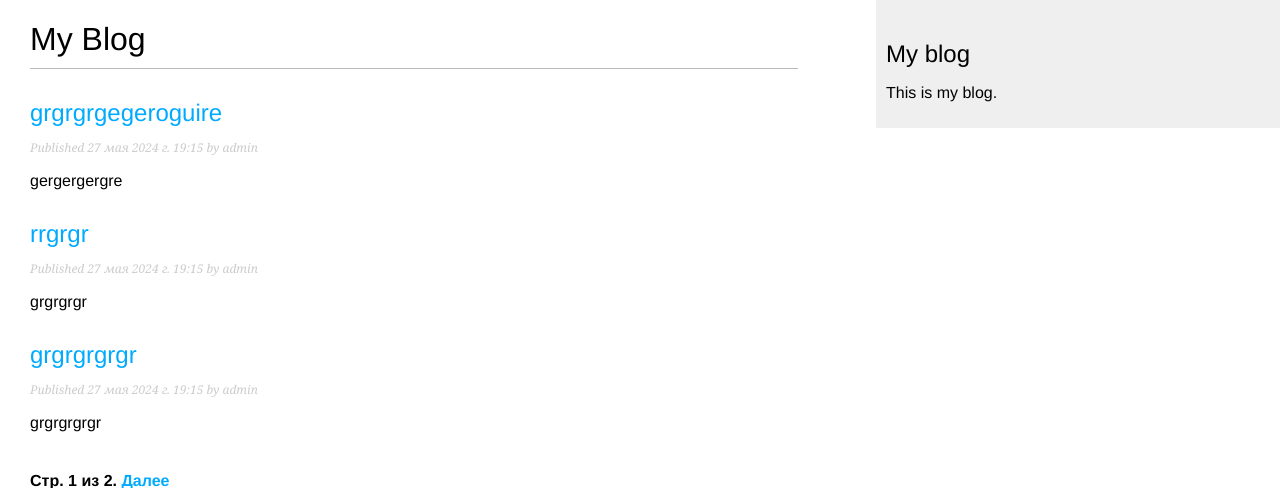
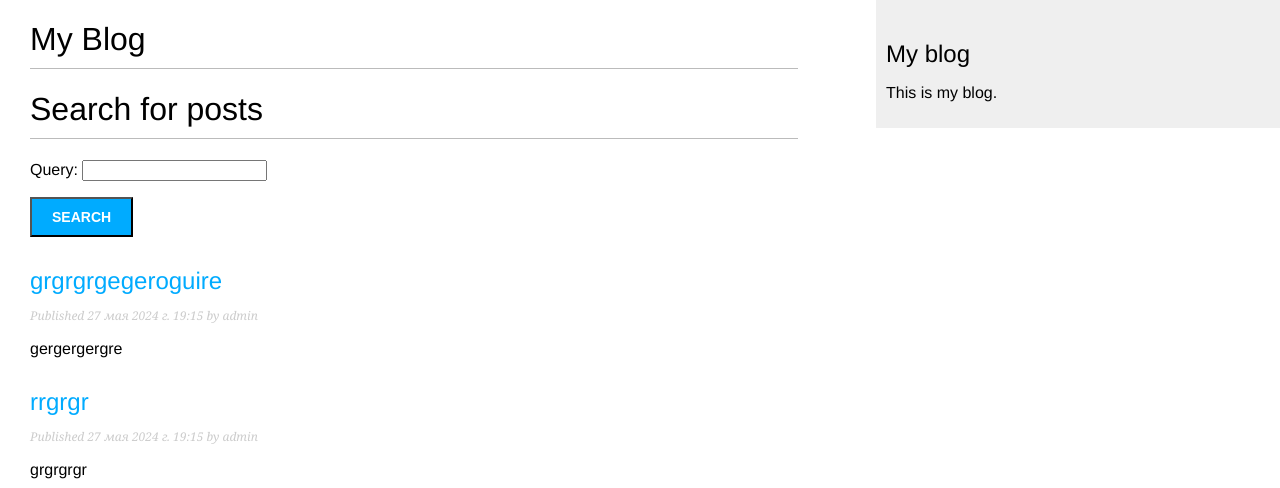
Before and after one commit to mflorya575/Blog_auto_Django, a Django app: page /blog/ in a window 1280 px wide. Shown: the top 488 px of the page. Run offline with Django 4.2, Linux system fonts and the light colour scheme; data comes from the database, SQL or seed files in the repository.

Commit message:
create simple search

```diff
--- a/blog/app_blog/forms.py
+++ b/blog/app_blog/forms.py
@@ -6,3 +6,7 @@ class CommentForm(forms.ModelForm):
     class Meta:
         model = Comment
         fields = ['name', 'body']
+
+
+class SearchForm(forms.Form):
+    query = forms.CharField()
--- a/blog/app_blog/urls.py
+++ b/blog/app_blog/urls.py
@@ -13,4 +13,6 @@ urlpatterns = [
          name='post_detail'),
 
     path('<int:post_id>/comment/', views.post_comment, name='post_comment'),
+
+    path('search/', views.post_list, name='post_search'),
 ]
--- a/blog/app_blog/views.py
+++ b/blog/app_blog/views.py
@@ -4,27 +4,45 @@ from django.shortcuts import render, get_object_or_404, redirect
 from django.core.paginator import Paginator, EmptyPage, PageNotAnInteger
 
 from django.views.generic import ListView
-from .forms import CommentForm
+from django.contrib.postgres.search import SearchVector
+from .forms import CommentForm, SearchForm
 from django.core.mail import send_mail
 from django.views.decorators.http import require_POST
 
 
 def post_list(request):
+    form = SearchForm()
+    query = None
+    results = []
     post_list = Post.published.all()
+
+    if 'query' in request.GET:
+        form = SearchForm(request.GET)
+        if form.is_valid():
+            query = form.cleaned_data['query']
+            results = Post.published.annotate(
+                search=SearchVector('title', 'body'),
+            ).filter(search=query)
+            post_list = results  # Используем результаты поиска для постраничного вывода
+
     # Постраничная разбивка с 3 постами на страницу
     paginator = Paginator(post_list, 3)
     page_number = request.GET.get('page')
     try:
         posts = paginator.page(page_number)
     except PageNotAnInteger:
-        # Если page_number не целое число, то
-        # выдать первую страницу
+        # Если page_number не целое число, то выдать первую страницу
         posts = paginator.page(1)
     except EmptyPage:
-        # Если page_number находится вне диапазона, то
-        # выдать последнюю страницу результатов
+        # Если page_number находится вне диапазона, то выдать последнюю страницу результатов
         posts = paginator.page(paginator.num_pages)
-    return render(request, 'blog/list.html', {'posts': posts})
+
+    return render(request, 'blog/list.html', {
+        'posts': posts,
+        'form': form,
+        'query': query,
+        'results': results,
+    })
 
 
 def post_detail(request, year, month, day, post):
--- a/blog/blog/settings.py
+++ b/blog/blog/settings.py
@@ -41,6 +41,8 @@ INSTALLED_APPS = [
 
     # Приложения
     'app_blog.apps.AppBlogConfig',
+
+    'django.contrib.postgres',
 ]
 
 MIDDLEWARE = [
--- a/blog/templates/blog/list.html
+++ b/blog/templates/blog/list.html
@@ -3,16 +3,31 @@
 
 {% block content %}
     <h1>My Blog</h1>
-    {% for post in posts %}
-        <h2>
-            <a href="{{ post.get_absolute_url }}">
-                {{ post.title }}
-            </a>
-        </h2>
-        <p class="date">
-            Published {{ post.publish }} by {{ post.author }}
-        </p>
-        {{ post.body|truncatewords:30|linebreaks }}
-    {% endfor %}
-    {% include "pagination.html" with page=posts %}
+
+    {% if results %}
+        <h1>Posts containing "{{ query }}"</h1>
+        <h3>Found {{ results.count }} result{{ results.count|pluralize }}</h3>
+        {% for post in results %}
+            <h4><a href="{{ post.get_absolute_url }}">{{ post.title }}</a></h4>
+            {{ post.body|truncatewords:30|linebreaks }}
+        {% empty %}
+            <p>There are no results for your query.</p>
+        {% endfor %}
+        <p><a href="{% url 'blog:post_search' %}">Search again</a></p>
+    {% else %}
+        <h1>Search for posts</h1>
+        <form method="get">
+            {{ form.as_p }}
+            <input type="submit" value="Search">
+        </form>
+    {% endif %}
+
+    {% if not results %}
+        {% for post in posts %}
+            <h2><a href="{{ post.get_absolute_url }}">{{ post.title }}</a></h2>
+            <p class="date">Published {{ post.publish }} by {{ post.author }}</p>
+            {{ post.body|truncatewords:30|linebreaks }}
+        {% endfor %}
+        {% include "pagination.html" with page=posts %}
+    {% endif %}
 {% endblock %}
```
